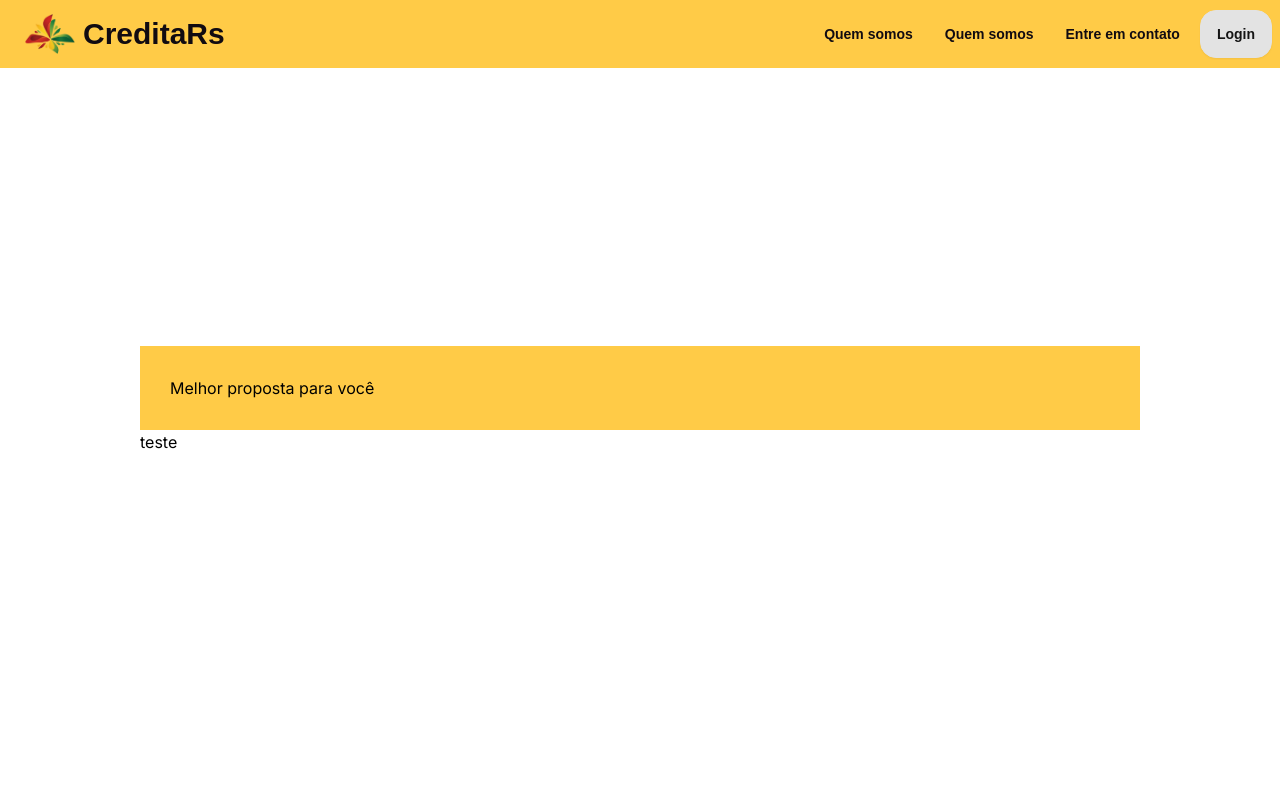
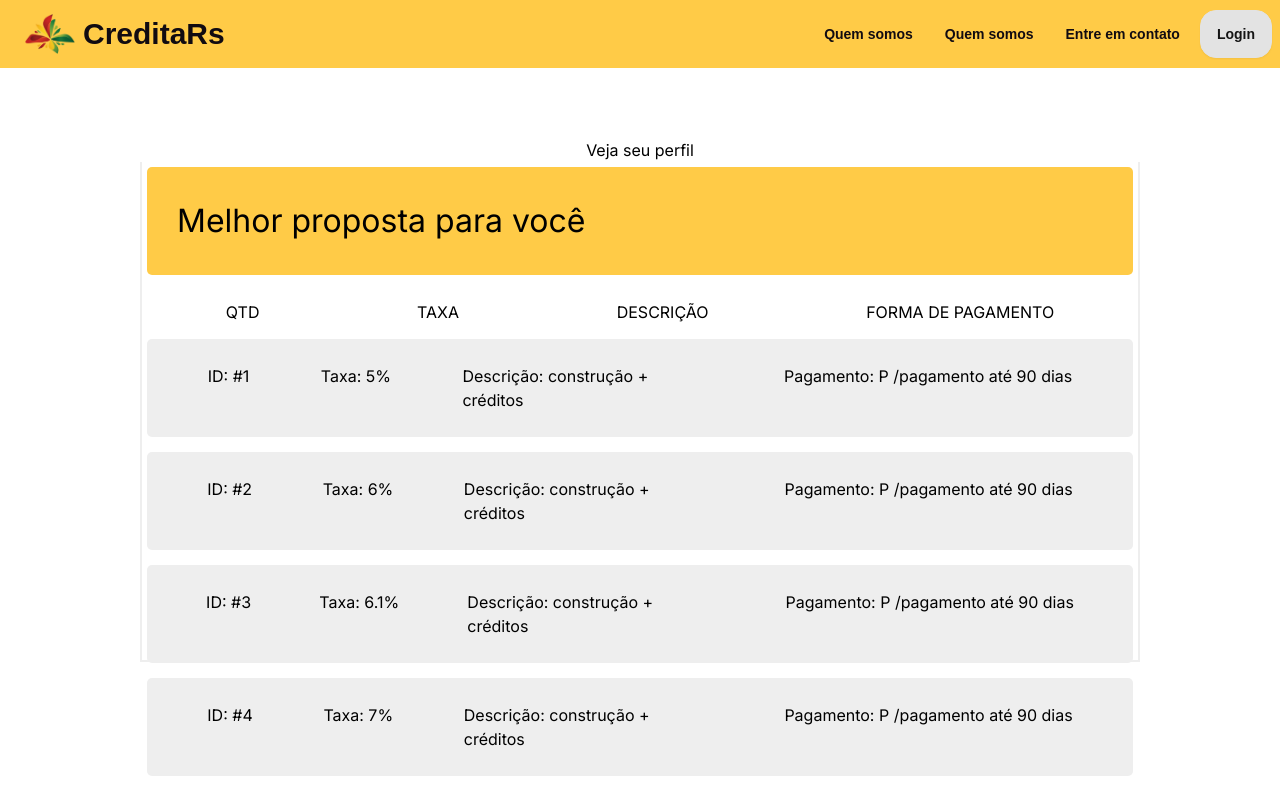
Before and after one commit to Giovani-SantAna-Pedroso/Hackathon-rumo-a-nasa, a Next.js app: page /CreditosDisponiveis in a window 1280 px wide. Shown: the top 800 px of the page. Built offline with nearby package versions, Linux system fonts and the light colour scheme; a web font is replaced by a local one.

Commit message:
adicionando area do cliente

```diff
--- a/src/app/CreditosDisponiveis/CreditosDisponiveis.css
+++ b/src/app/CreditosDisponiveis/CreditosDisponiveis.css
@@ -7,14 +7,70 @@
 
 }
 
+
 .conteudo-principal .content{
     width: 1000px;
+    height: 500px;
+    border-top:none;
+    border-bottom: 2px solid #eee;
+    border-left: 2px solid #eee;
+    border-right: 2px solid #eee;
+    padding: 5px;
 
 }
 
 .conteudo-principal .content-header{
+    border-radius: 5px;
     max-width: 100%;
     padding: 30px;
+    font-size: 2rem;
     background-color: #FFCB47;
 
 }
+.title-box-content{
+    display: flex;
+    margin-top: 25px;
+  justify-content: space-around;
+
+
+}
+
+
+
+
+.content-header .box-content{
+
+}
+.proposal-item{
+    display: flex;
+    justify-content: space-around;
+
+    padding: 25px;
+    margin-top: 15px;
+    background-color: #eee;
+    border-radius: 5px;
+    transition: 0.5s;
+
+}
+.proposal-item:hover{
+    display: flex;
+    justify-content: space-around;
+    padding: 25px;
+    margin-top: 25px;
+    color: #fff;
+    background-color:#97CBAE;
+    cursor: pointer;
+
+    scale: 1.05;
+
+}
+.proposal-description{
+    max-width: 250px;
+}
+
+
+
+
+.proposal-item .item{
+
+}
--- a/src/app/CreditosDisponiveis/page.jsx
+++ b/src/app/CreditosDisponiveis/page.jsx
@@ -1,24 +1,43 @@
-import "./CreditosDisponiveis.css"
+import "./CreditosDisponiveis.css";
 
+const proposals = [
+    { id: '#1', rate: '5%', description: 'construção + créditos', payment: 'P /pagamento até 90 dias' },
+    { id: '#2', rate: '6%', description: 'construção + créditos', payment: 'P /pagamento até 90 dias' },
+    { id: '#3', rate: '6.1%', description: 'construção + créditos', payment: 'P /pagamento até 90 dias' },
+    { id: '#4', rate: '7%', description: 'construção + créditos', payment: 'P /pagamento até 90 dias' },
+];
 
+function CreditosDisponiveis() {
+    return (
+        <main className="conteudo-principal">
+            <div>
+                Veja seu perfil
+            </div>
 
-function CreditosDisponiveis (){
-    return(
-        <main className="conteudo-principal">
             <div className="content">
-                <header className="content-header"  >
+                <header className="content-header">
                     Melhor proposta para você
                 </header>
 
                 <div className="box-content">
-                    <div>
-                        teste
+                    <div className="title-box-content">
+                        <p id="qtd">QTD</p>
+                        <p>TAXA</p>
+                        <p>DESCRIÇÃO</p>
+                        <p>FORMA DE PAGAMENTO</p>
                     </div>
-
+                    {proposals.map((item) => (
+                        <div key={item.id} className="proposal-item">
+                            <div className="proposal-id"  >ID: {item.id}</div>
+                            <div className="proposal-rate">Taxa: {item.rate}</div>
+                            <div className="proposal-description">Descrição: {item.description}</div>
+                            <div className="proposal-payment">Pagamento: {item.payment}</div>
+                        </div>
+                    ))}
                 </div>
             </div>
+        </main>
+    );
+}
 
-        </main>
-    )
-}
-export default CreditosDisponiveis
+export default CreditosDisponiveis;
```
